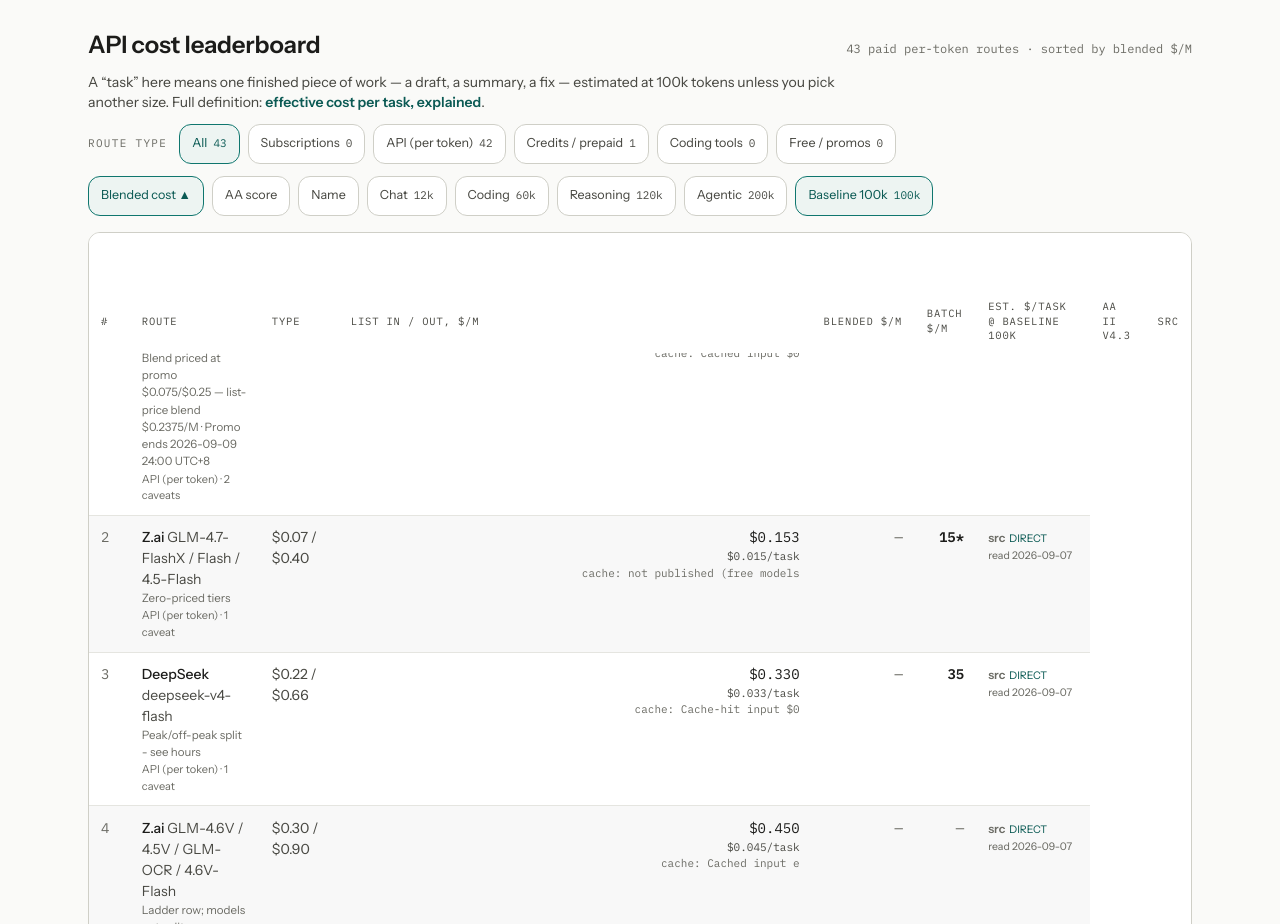
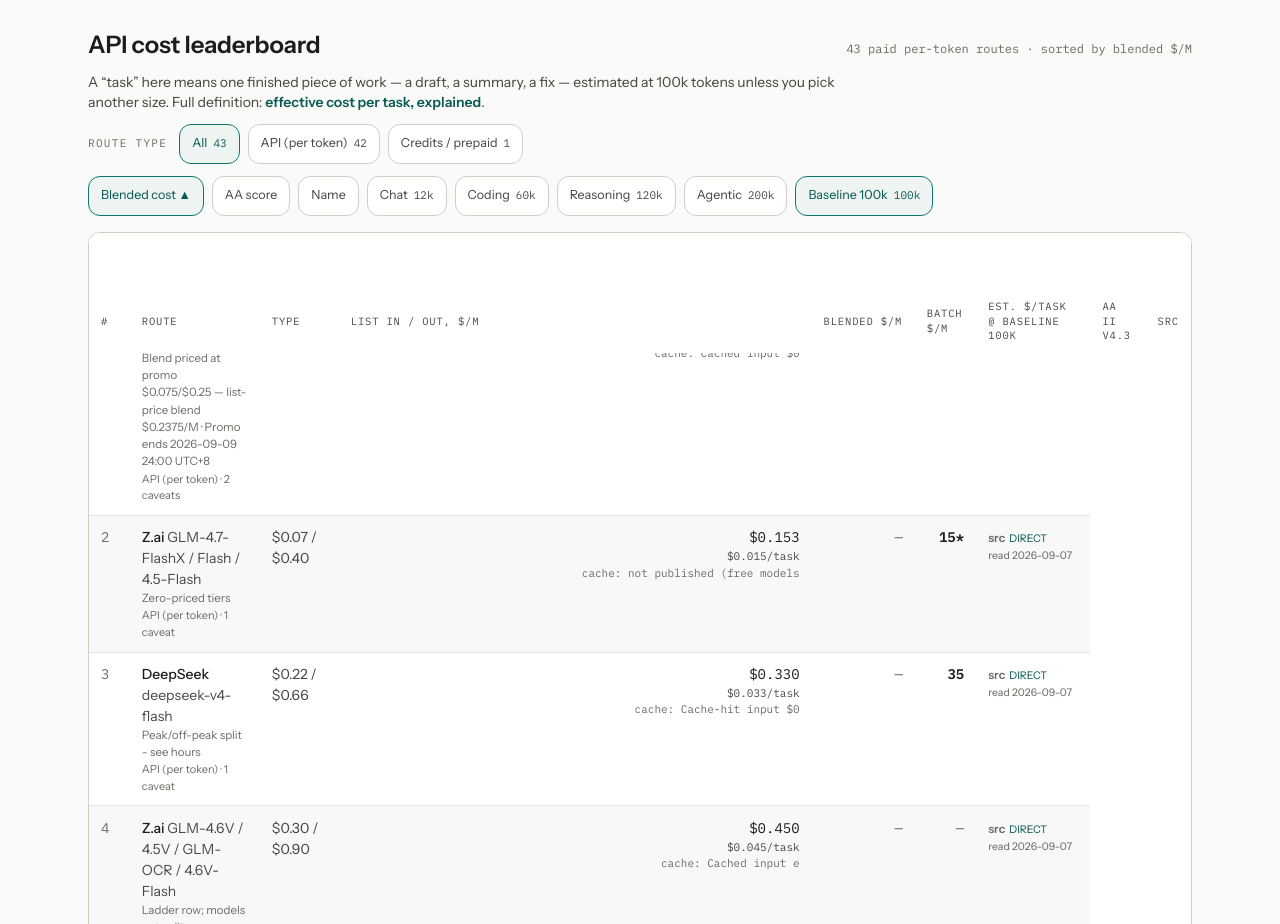
Before and after one commit to nicklynch10/token-perks, a Next.js app: page / in a window 1280 px wide. Shown: the part 4380-5304 px from the top of the page. Built offline with nearby package versions, Linux system fonts and the light colour scheme.

Commit message:
V3.5 2/4: homepage leaderboard hides zero-count route-type chips
Only categories present in the ranked set get a chip (leaderboard currently
spans API 42 + Credits 1; Subscriptions/Coding tools/Free were dead ends at 0).

```diff
--- a/components/LeaderboardTable.tsx
+++ b/components/LeaderboardTable.tsx
@@ -106,7 +106,8 @@
           <button type="button" aria-pressed={cat === "all"} onClick={() => setCat("all")} className={chip(cat === "all")}>
             All <span className="data text-[11px]">{rows.length}</span>
           </button>
-          {CATEGORY_ORDER.map((k) => {
+          {/* a chip whose count is zero is a dead end — hidden rather than shown empty */}
+          {CATEGORY_ORDER.filter((k) => rows.some((r) => r.category === k)).map((k) => {
             const n = rows.filter((r) => r.category === k).length;
             return (
               <button key={k} type="button" aria-pressed={cat === k} onClick={() => setCat(k)} className={chip(cat === k)}>
```
